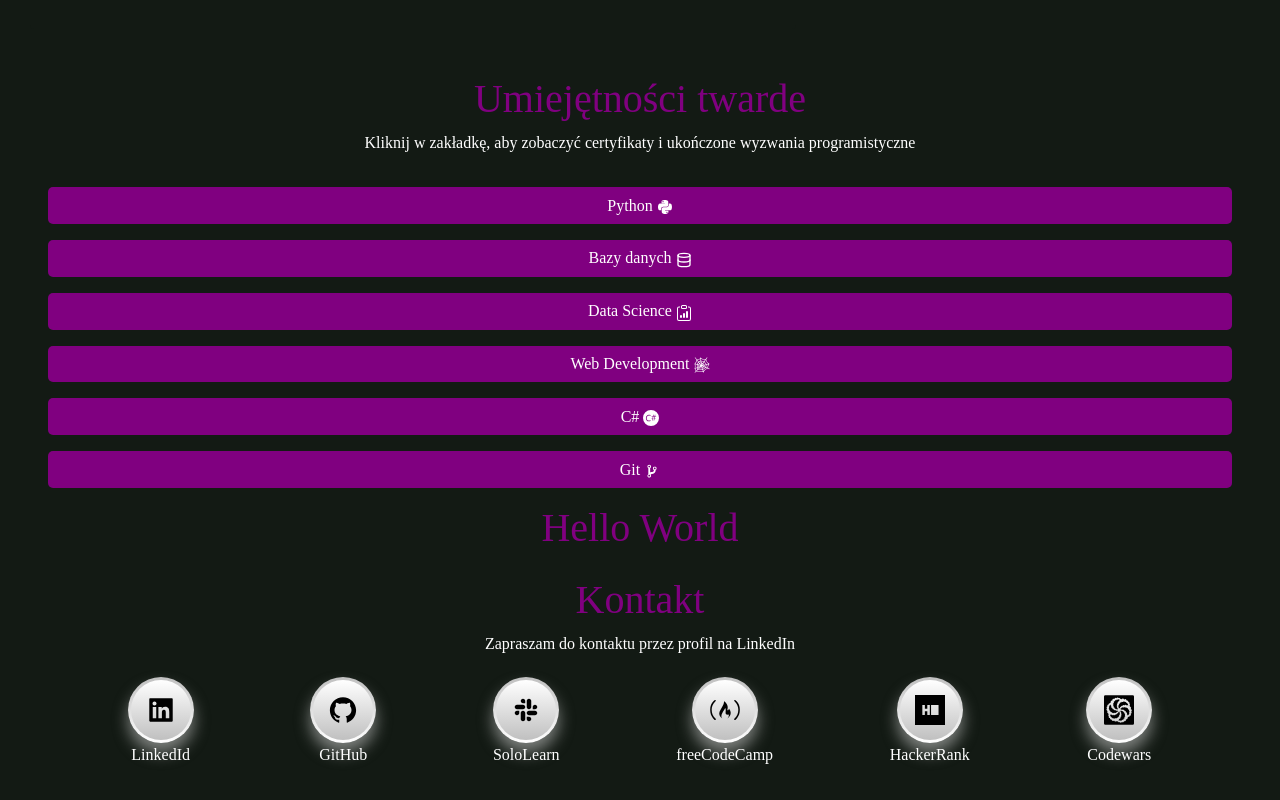
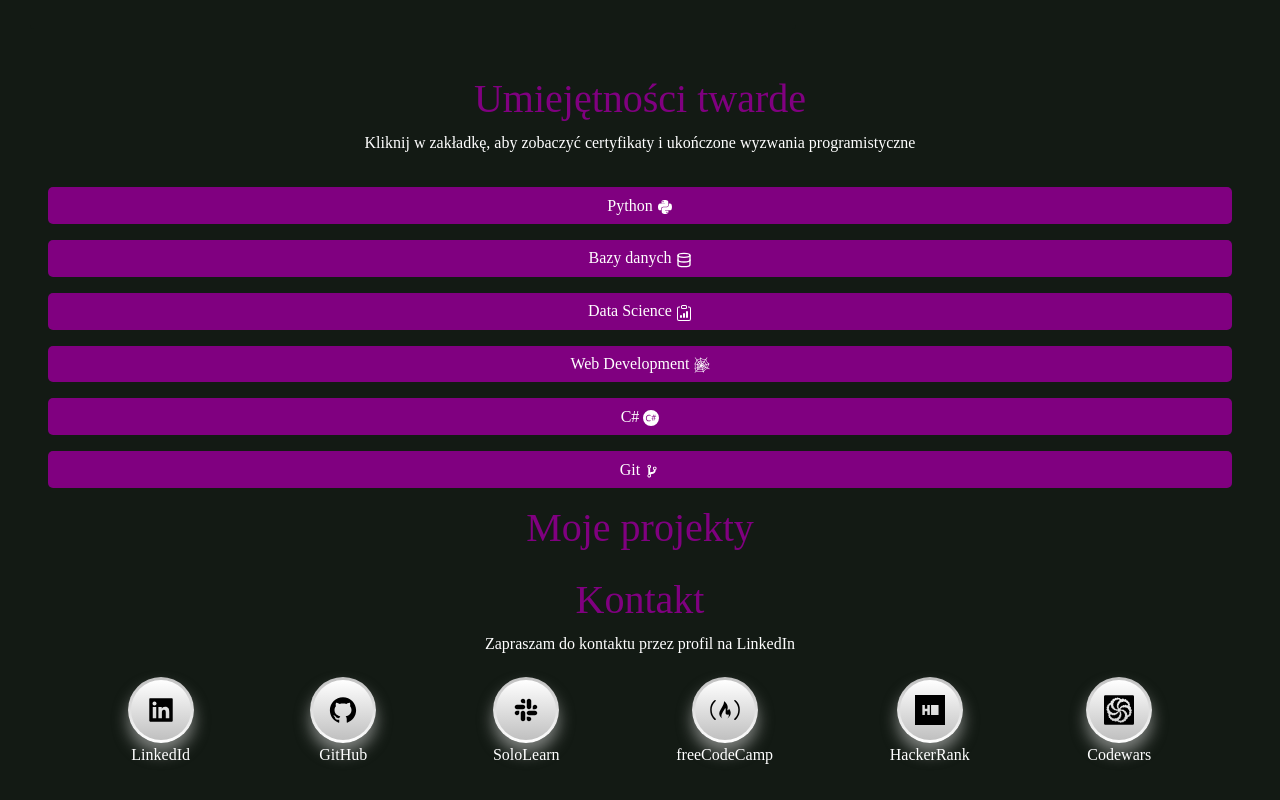
Before and after one commit to JakubPyt/website-about-me, a React (Create React App) app: page / in a window 1280 px wide. Shown: the part 1485-2285 px from the top of the page. Built offline with nearby package versions, Linux system fonts and the light colour scheme; a web font is replaced by a local one.

Commit message:
projects/Add header and style

```diff
--- a/src/components/projects.css
+++ b/src/components/projects.css
@@ -1,5 +1,7 @@
 .projectsDiv{
+    font-family: var(--main-font);
+}
+.projectsHeader{
     color: var(--main-color);
-    font-family: var(--main-font);
     text-align: center;
 }
--- a/src/components/projects.js
+++ b/src/components/projects.js
@@ -8,7 +8,7 @@
     render(){
         return(
             <div className="projectsDiv" name="projects">
-                <h1>Hello World</h1>
+                <h1 className="projectsHeader">Moje projekty</h1>
             </div>
         )
     }
```
